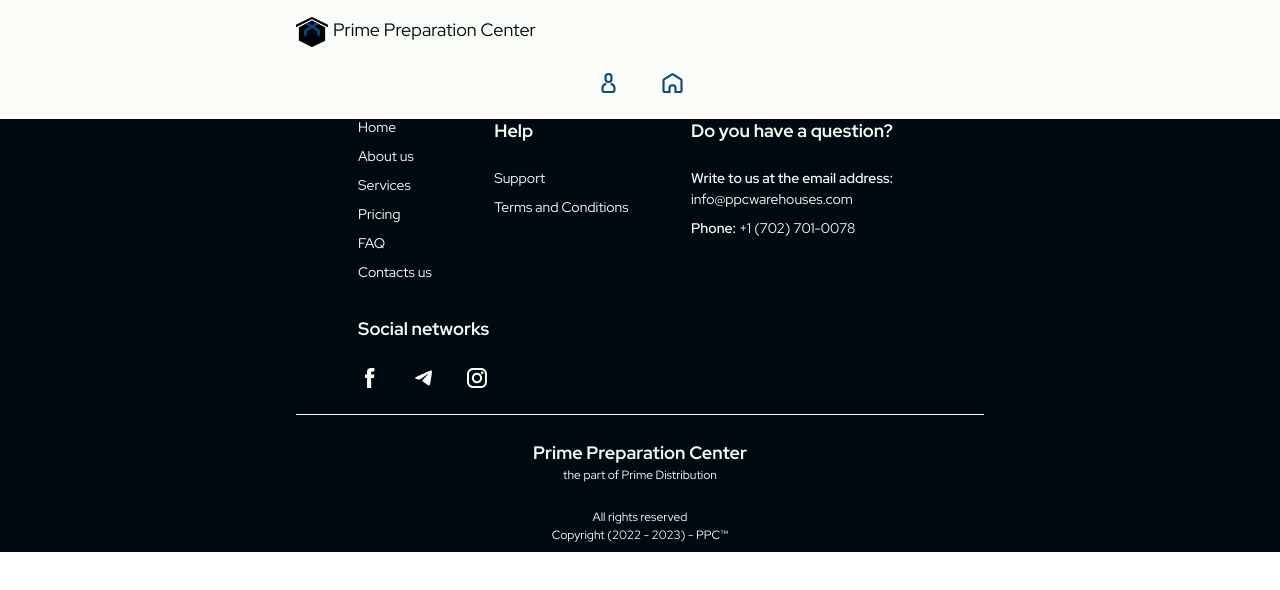
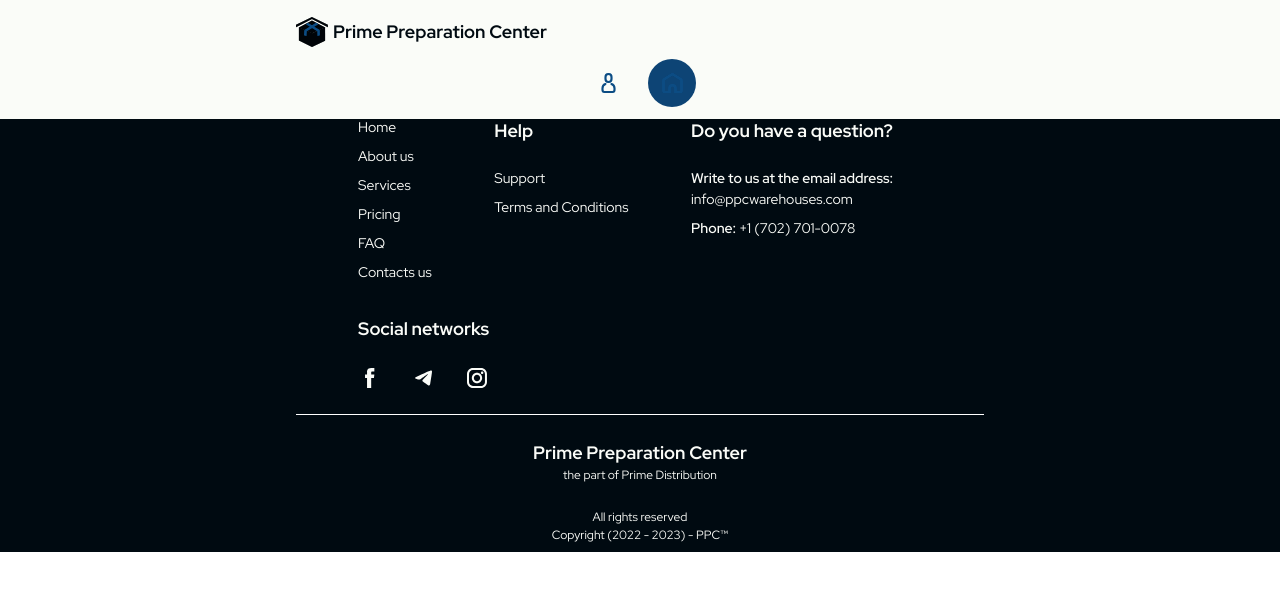
Before and after one commit to korvan17/nevadaFrontend, a Next.js app: page /dashboard in a window 1280 px wide. Shown: the top 590 px of the page. Built offline with nearby package versions, Linux system fonts and the light colour scheme.

Commit message:
add Link is active

```diff
--- a/src/components/DBHEader/DBHeader.jsx
+++ b/src/components/DBHEader/DBHeader.jsx
@@ -7,12 +7,17 @@
     <header
       className="
     fixed top-0 left-0
-    bg-mainWhite w-full text-mainBlack text-[18px]
+    bg-mainWhite w-full
     pt-[16px] pb-[12px]
+    leading-[19px] text-[18px]  font-bold text-mainBlack
     "
     >
       <div className="container">
-        <a href="#" className="flex gap-[5px] mb-[12px]">
+        <a
+          href="#"
+          className="flex gap-[5px] items-center
+        mb-[12px] "
+        >
           <DarkLogo />
           Prime Preparation Center
         </a>
--- a/src/components/DBHEader/NavBar.jsx
+++ b/src/components/DBHEader/NavBar.jsx
@@ -1,6 +1,9 @@
+"use client";
+
 import React from "react";
 import { HomeIcon, UserIcon } from "../Icons";
 import Link from "next/link";
+import { usePathname } from "next/navigation";
 
 const navLinks = [
   {
@@ -16,20 +19,28 @@
 ];
 
 function NavBar() {
+  const pathName = usePathname();
   return (
     <nav className="">
       <ul className="flex gap-[16px] justify-center">
-        {navLinks.map(({ icon, title, href }) => (
+        {navLinks.map(({ icon, title, href }) => {
+          const isActive = pathName === href;
+          return (
             <li key={title}>
               <Link
                 href={href}
-              className="flex items-center justify-center w-[48px] h-[48px]"
+                className={`${
+                  isActive && "bg-captionBlueHover"
+                } flex items-center justify-center
+               w-[48px] h-[48px]
+               rounded-full`}
                 title={title}
               >
                 {icon}
               </Link>
             </li>
-        ))}
+          );
+        })}
       </ul>
     </nav>
   );
--- a/src/components/Icons/DBNavBarIcons/HomeIcon.jsx
+++ b/src/components/Icons/DBNavBarIcons/HomeIcon.jsx
@@ -2,7 +2,7 @@
 
 function HomeIcon() {
   return (
-    <svg width="25" height="24" fill="none" xmlns="http://www.w3.org/2000/svg">
+    <svg width="24" height="24" fill="none" xmlns="http://www.w3.org/2000/svg">
       <path
         d="M20.5 20V9.132l-8-4.8-8 4.8V20h4v-2.75a4 4 0 0 1 8 0V20h4Zm-6 2v-4.75a2 2 0 1 0-4 0V22h-6a2 2 0 0 1-2-2V9.132a2 2 0 0 1 .971-1.715l8-4.8a2 2 0 0 1 2.058 0l8 4.8a2 2 0 0 1 .971 1.715V20a2 2 0 0 1-2 2h-6Z"
         fill="#1478CE"
--- a/src/components/Icons/DBNavBarIcons/UserIcon.jsx
+++ b/src/components/Icons/DBNavBarIcons/UserIcon.jsx
@@ -2,7 +2,7 @@
 
 function UserIcon() {
   return (
-    <svg width="25" height="24" fill="none" xmlns="http://www.w3.org/2000/svg">
+    <svg width="24" height="24" fill="none" xmlns="http://www.w3.org/2000/svg">
       <path
         d="M9.034 12.07a1 1 0 1 1 .733 1.86A3.58 3.58 0 0 0 7.5 17.26V19a1 1 0 0 0 1 1h8a1 1 0 0 0 1-1v-1.647a3.658 3.658 0 0 0-2.356-3.419 1 1 0 1 1 .712-1.868 5.658 5.658 0 0 1 3.644 5.287V19a3 3 0 0 1-3 3h-8a3 3 0 0 1-3-3v-1.74a5.58 5.58 0 0 1 3.534-5.19ZM12.5 2a4 4 0 0 1 4 4v2a4 4 0 1 1-8 0V6a4 4 0 0 1 4-4Zm0 2a2 2 0 0 0-2 2v2a2 2 0 1 0 4 0V6a2 2 0 0 0-2-2Z"
         fill="#1478CE"
```
Lines whose indentation alone changed are shown as unchanged.
